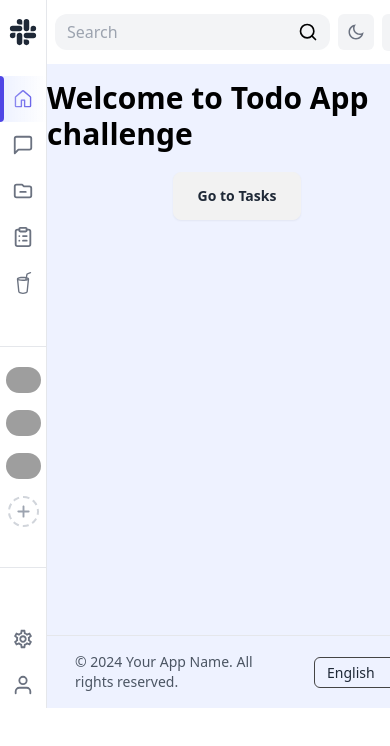
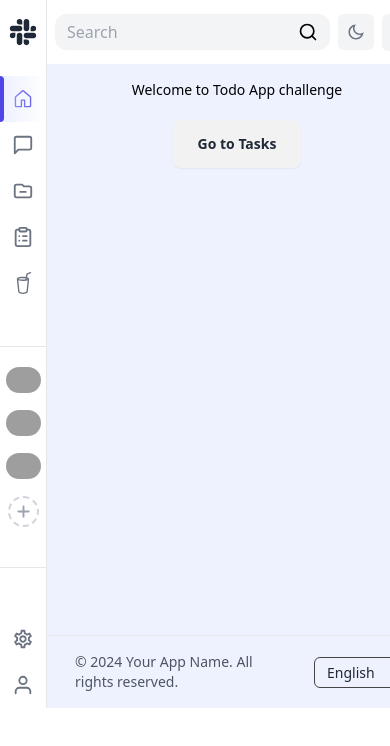
Before and after one commit to hozayves/academic-bridge-challenge, a React (Vite) app: page / in a window 390 px wide. Shown: the top 746 px of the page. Built offline with nearby package versions, Linux system fonts and the light colour scheme; no server answers; grey boxes are pictures that could not be loaded.

Commit message:
Resolve issue of responsiveness

```diff
--- a/src/Routes/routes.tsx
+++ b/src/Routes/routes.tsx
@@ -9,9 +9,9 @@ export const routes = createBrowserRouter([
       {
         index: true,
         element: (
-          <div className="text-3xl font-bold mt-4 items-center gap-5 text-black flex flex-col dark:text-white  ">
+          <div className="md:text-3xl text-sm font-base md:font-bold mt-4 items-center gap-5 text-black flex flex-col dark:text-white  ">
             <span>Welcome to Todo App challenge</span>
-            <a href="/todo" className="btn w-32">
+            <a href="/todo" className="btn w-32 text-sm md:text-lg">
               Go to Tasks
             </a>
           </div>
```
